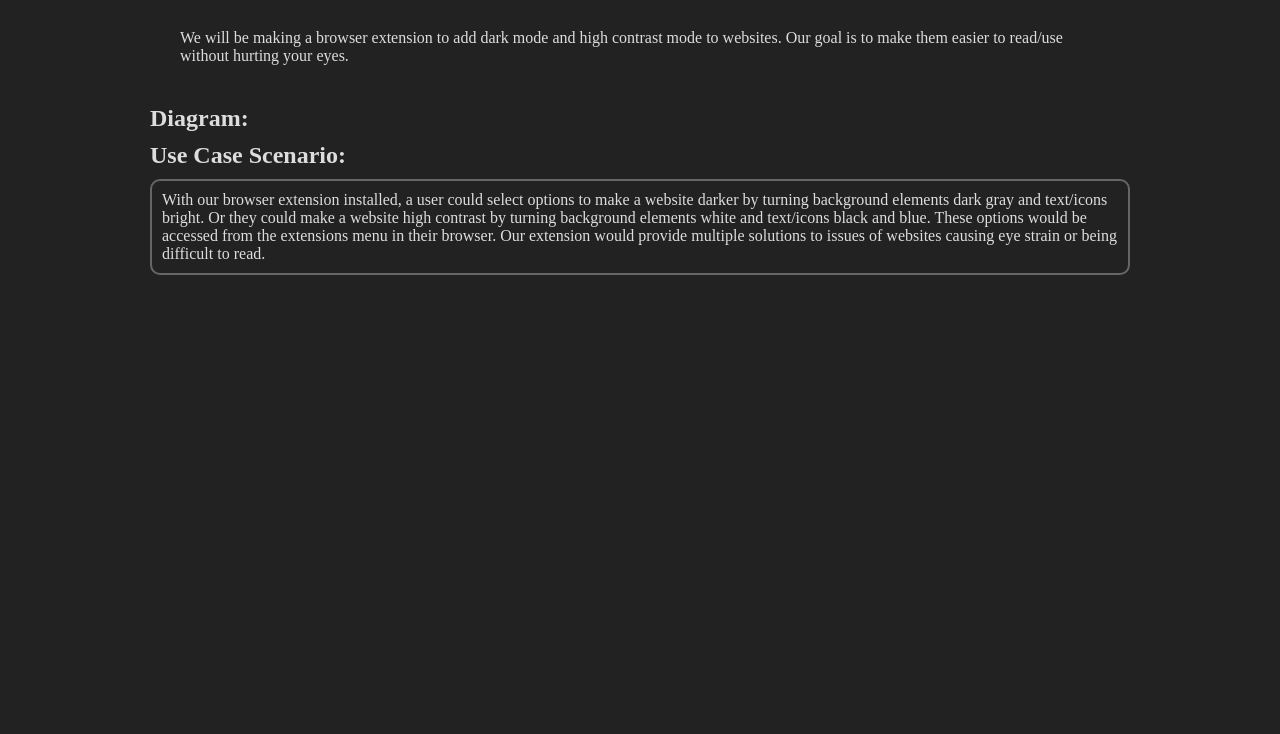
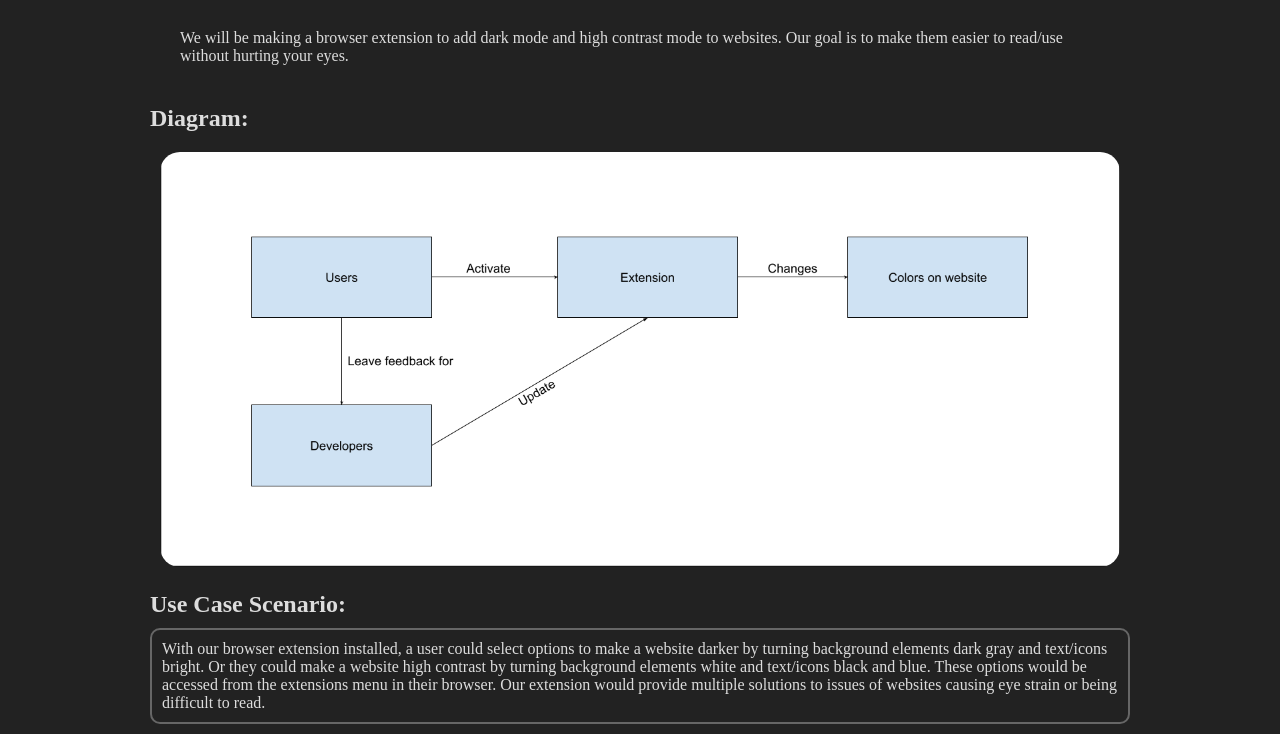
Before and after one commit to mvloper/cs299_project, a plain HTML site: page proposal.html in a window 1280 px wide. Shown: the part 156-890 px from the top of the page. Before the commit the page ends 800 px from the top, so only its background shows below. Drawn offline with Linux system fonts and the light colour scheme.

Commit message:
add architecture.png

```diff
--- a/proposal.html
+++ b/proposal.html
@@ -29,6 +29,9 @@
     </section><!--proposal-->
     <section id="diagram">
       <h2>Diagram:</h2>
+      <div style="margin:20px">
+        <img src="images/architecture.png" style="width:100%;border-radius:20px;">
+      </div>
 
     </section><!--diagram-->
     <section id="scenario">
```
